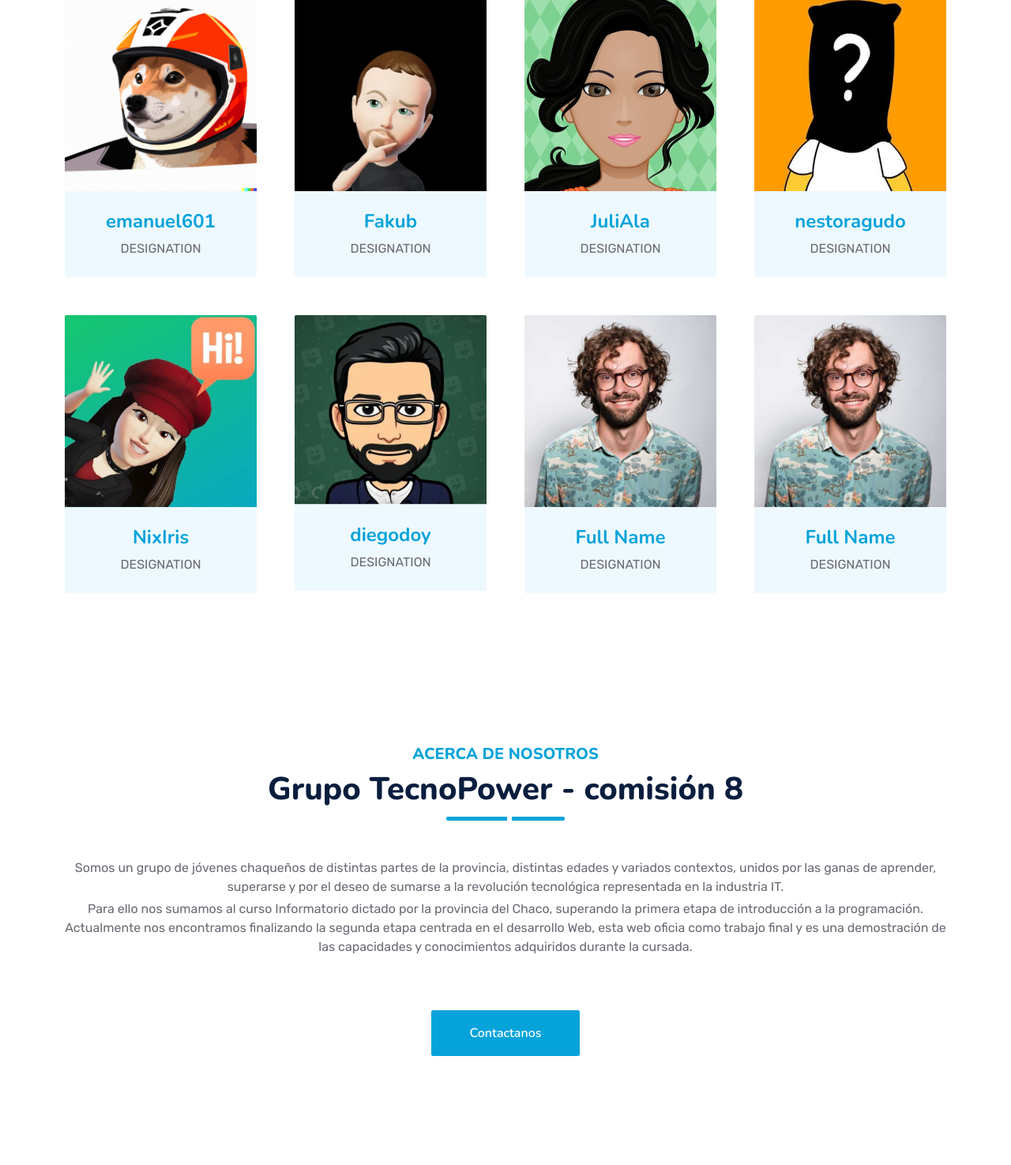
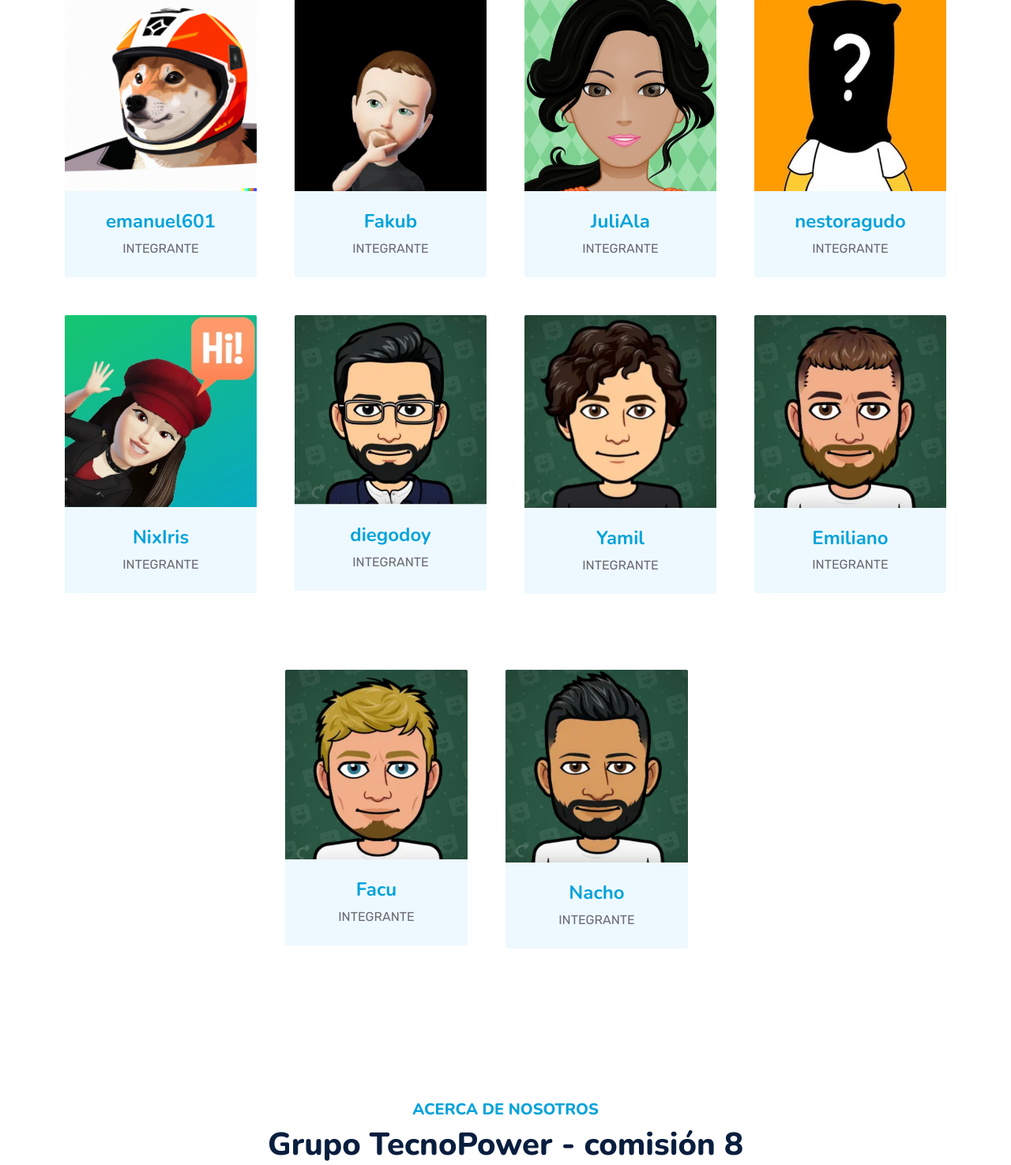
Before and after one commit to facu300/Desafio-10, a Django app: template INFO/blog/templates/blog/index.html in a window 1280 px wide. Shown: the part 2733-4208 px from the top of the page at 79% size. Run offline with Django 3.2, Linux system fonts and the light colour scheme; the template is opened without the code that fills it, so the values that code supplies are empty, except form fields; tables that the repository leaves empty hold one stand-in row (values such as "Sample post"); form fields are guessed from the names that the template uses; some libraries are stand-ins or nearby versions.

Commit message:
versión final

```diff
--- a/INFO/blog/templates/blog/index.html
+++ b/INFO/blog/templates/blog/index.html
@@ -215,7 +215,7 @@
                         </div>
                         <div class="text-center py-4">
                             <h4 class="text-primary">emanuel601</h4>
-                            <p class="text-uppercase m-0">Designation</p>
+                            <p class="text-uppercase m-0">Integrante</p>
                         </div>
                     </div>
                 </div>
@@ -229,7 +229,7 @@
                         </div>
                         <div class="text-center py-4">
                             <h4 class="text-primary">Fakub</h4>
-                            <p class="text-uppercase m-0">Designation</p>
+                            <p class="text-uppercase m-0">Integrante</p>
                         </div>
                     </div>
                 </div>
@@ -243,7 +243,7 @@
                         </div>
                         <div class="text-center py-4">
                             <h4 class="text-primary">JuliAla</h4>
-                            <p class="text-uppercase m-0">Designation</p>
+                            <p class="text-uppercase m-0">Integrante</p>
                         </div>
                     </div>
                 </div>
@@ -257,7 +257,7 @@
                         </div>
                         <div class="text-center py-4">
                             <h4 class="text-primary">nestoragudo</h4>
-                            <p class="text-uppercase m-0">Designation</p>
+                            <p class="text-uppercase m-0">Integrante</p>
                         </div>
                     </div>
                 </div>
@@ -271,7 +271,7 @@
                         </div>
                         <div class="text-center py-4">
                             <h4 class="text-primary">NixIris</h4>
-                            <p class="text-uppercase m-0">Designation</p>
+                            <p class="text-uppercase m-0">Integrante</p>
                         </div>
                     </div>
                 </div>
@@ -285,41 +285,66 @@
                         </div>
                         <div class="text-center py-4">
                             <h4 class="text-primary">diegodoy</h4>
-                            <p class="text-uppercase m-0">Designation</p>
+                            <p class="text-uppercase m-0">Integrante</p>
                         </div>
                     </div>
                 </div>
                 <div class="col-lg-3 wow slideInUp" data-wow-delay="0.9s">
                     <div class="team-item bg-light rounded overflow-hidden">
                         <div class="team-img position-relative overflow-hidden">
-                            <img class="img-fluid w-100" src="{% static 'blog/img/team-3.jpg' %}" alt="">
+                            <img class="img-fluid w-100" src="{% static 'blog/img/avatar_yamil.jpeg' %}" alt="">
                             <div class="team-social">
-                                <a class="btn btn-lg btn-primary btn-lg-square rounded" href=""><i class="fab fa-twitter fw-normal"></i></a>
-                                <a class="btn btn-lg btn-primary btn-lg-square rounded" href=""><i class="fab fa-facebook-f fw-normal"></i></a>
-                                <a class="btn btn-lg btn-primary btn-lg-square rounded" href=""><i class="fab fa-instagram fw-normal"></i></a>
-                                <a class="btn btn-lg btn-primary btn-lg-square rounded" href=""><i class="fab fa-linkedin-in fw-normal"></i></a>
+                                <a class="btn btn-lg btn-primary" href="" onclick="return false">Yamil Alí Nasir</a>
                             </div>
                         </div>
                         <div class="text-center py-4">
-                            <h4 class="text-primary">Full Name</h4>
-                            <p class="text-uppercase m-0">Designation</p>
+                            <h4 class="text-primary">Yamil</h4>
+                            <p class="text-uppercase m-0">Integrante</p>
                         </div>
                     </div>
                 </div>
                 <div class="col-lg-3 wow slideInUp" data-wow-delay="0.9s">
                     <div class="team-item bg-light rounded overflow-hidden">
                         <div class="team-img position-relative overflow-hidden">
-                            <img class="img-fluid w-100" src="{% static 'blog/img/team-3.jpg' %}" alt="">
+                            <img class="img-fluid w-100" src="{% static 'blog/img/avatar_nn.jpeg' %}" alt="">
                             <div class="team-social">
-                                <a class="btn btn-lg btn-primary btn-lg-square rounded" href=""><i class="fab fa-twitter fw-normal"></i></a>
-                                <a class="btn btn-lg btn-primary btn-lg-square rounded" href=""><i class="fab fa-facebook-f fw-normal"></i></a>
-                                <a class="btn btn-lg btn-primary btn-lg-square rounded" href=""><i class="fab fa-instagram fw-normal"></i></a>
-                                <a class="btn btn-lg btn-primary btn-lg-square rounded" href=""><i class="fab fa-linkedin-in fw-normal"></i></a>
+                                <a class="btn btn-lg btn-primary" href="" onclick="return false">Emiliano Maidana</a>
                             </div>
                         </div>
                         <div class="text-center py-4">
-                            <h4 class="text-primary">Full Name</h4>
-                            <p class="text-uppercase m-0">Designation</p>
+                            <h4 class="text-primary">Emiliano</h4>
+                            <p class="text-uppercase m-0">Integrante</p>
+                        </div>
+                    </div>
+                </div>
+
+                <div class="row g-5 align-self-center justify-content-center">
+                    <div class="col-lg-3 wow slideInUp" data-wow-delay="0.9s">
+                        <div class="team-item bg-light rounded overflow-hidden">
+                            <div class="team-img position-relative overflow-hidden">
+                                <img class="img-fluid w-100" src="{% static 'blog/img/avatar_nn2.jpeg' %}" alt="">
+                                <div class="team-social">
+                                    <a class="btn btn-lg btn-primary" href="" onclick="return false">Facundo Sagania</a>
+                                </div>
+                            </div>
+                            <div class="text-center py-4">
+                                <h4 class="text-primary">Facu</h4>
+                                <p class="text-uppercase m-0">Integrante</p>
+                            </div>
+                        </div>
+                    </div>
+                    <div class="col-lg-3 wow slideInUp" data-wow-delay="0.9s">
+                        <div class="team-item bg-light rounded overflow-hidden">
+                            <div class="team-img position-relative overflow-hidden">
+                                <img class="img-fluid w-100" src="{% static 'blog/img/avatar_nn3.jpeg' %}" alt="">
+                                <div class="team-social">
+                                    <a class="btn btn-lg btn-primary" href="" onclick="return false">Ignacio Roldán</a>
+                                </div>
+                            </div>
+                            <div class="text-center py-4">
+                                <h4 class="text-primary">Nacho</h4>
+                                <p class="text-uppercase m-0">Integrante</p>
+                            </div>
                         </div>
                     </div>
                 </div>
```
Also changed, not shown: INFO/blog/static/blog/img/avatar_nn.jpeg (added), INFO/blog/static/blog/img/avatar_nn2.jpeg (added), INFO/blog/static/blog/img/avatar_nn3.jpeg (added), INFO/blog/static/blog/img/avatar_yamil.jpeg (added).
